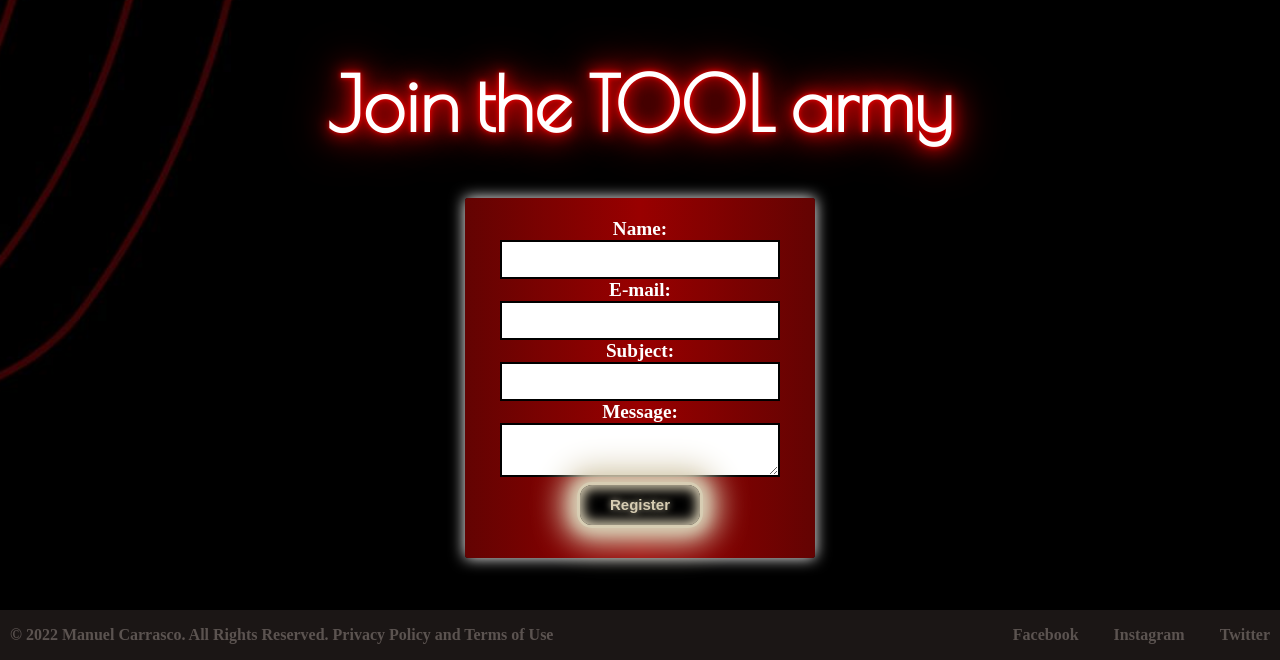
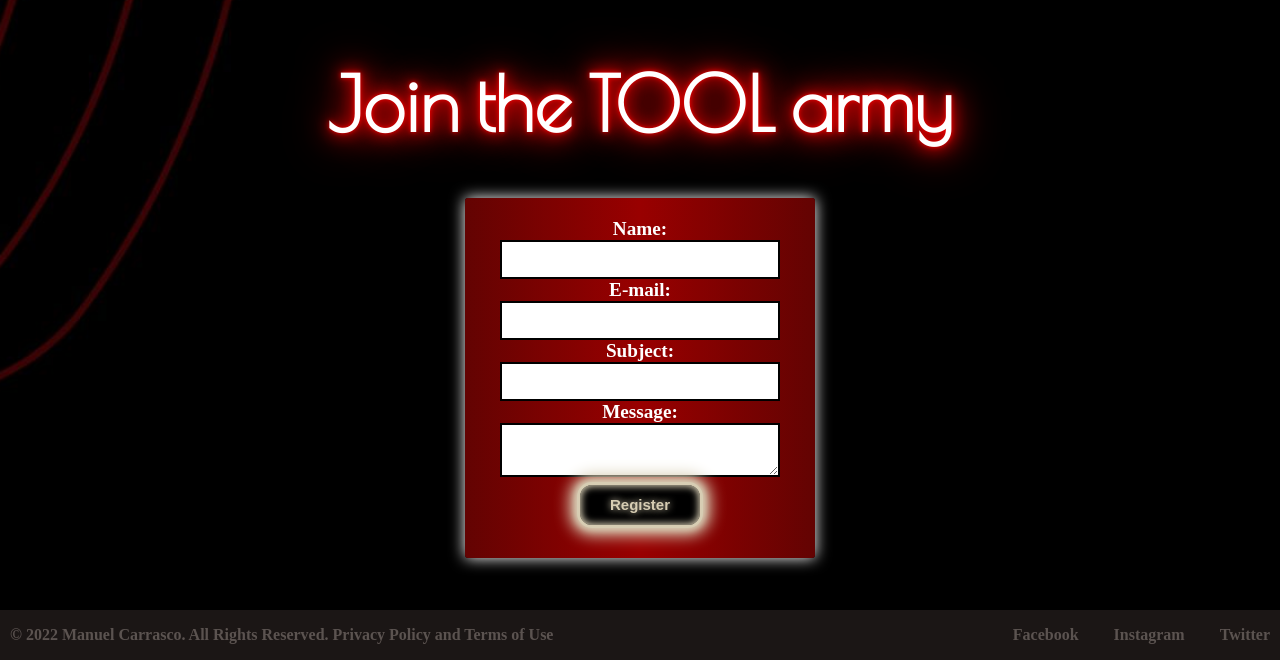
Before and after one commit to MECC96/trabajo, a plain HTML site: page index.html in a window 1280 px wide. Shown: the part 2142-2802 px from the top of the page. Drawn offline with nearby package versions, Linux system fonts and the light colour scheme.

Commit message:
quitando brillo botones

```diff
--- a/Estilos/styles.css
+++ b/Estilos/styles.css
@@ -20,7 +20,7 @@
   background-color: #000000;
   border-radius: 1em;
   outline: none;
-  box-shadow: 0 0 1em .25em #d7cdb3, 0 0 2em 1em #d7cdb3, inset 0 0 .75em .25em #d7cdb3;
+  box-shadow: 0 0 .5em .1em #d7cdb3, 0 0 1em .5em #d7cdb3, inset 0 0 .5em .1em #d7cdb3;
   text-shadow: 0 0 .5em #d7cdb3;
   position: relative;
   transition: all 0.3s;
```
